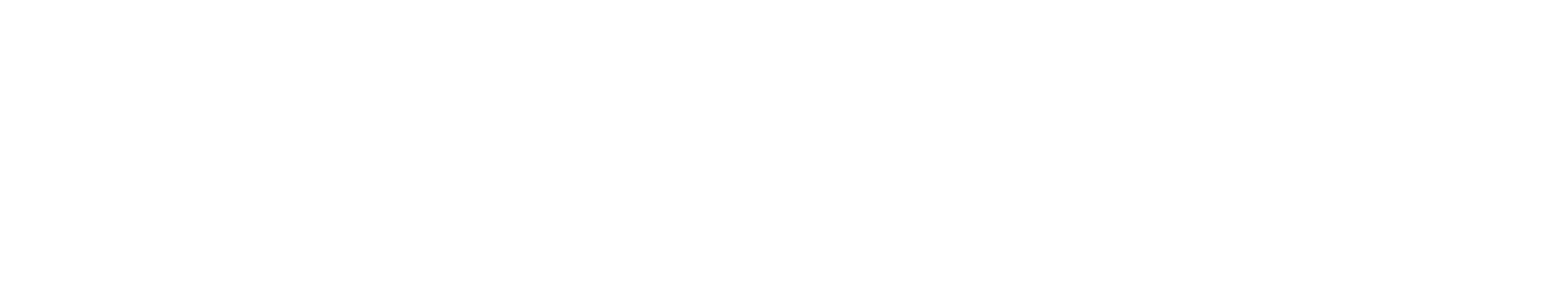
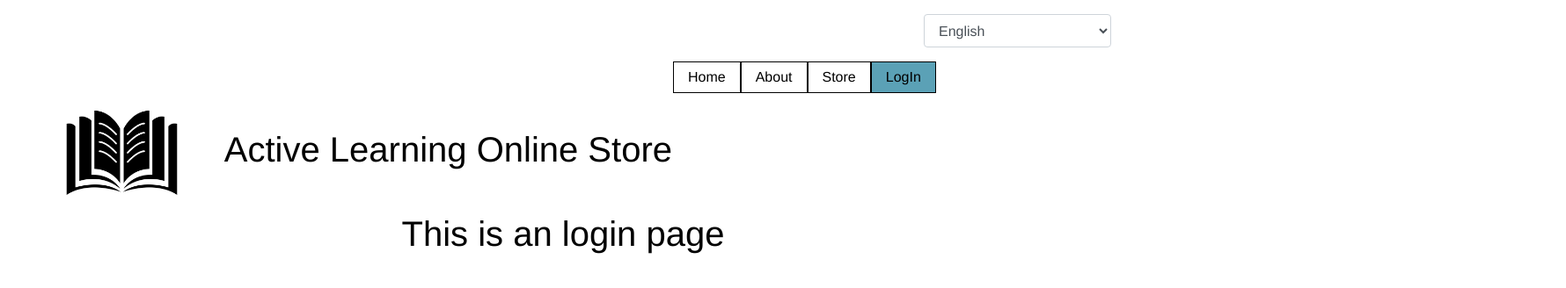
Before and after one commit to sir-radar/book-store, a Vue app: page /login in a window 1280 px wide. Shown: the top 328 px of the page at 88% size, 1780 px wide, since content can reach past the window. Built offline with nearby package versions, Linux system fonts and the light colour scheme.

Commit message:
added skeleton pages

```diff
--- a/package.json
+++ b/package.json
@@ -9,9 +9,10 @@
   },
   "dependencies": {
     "bootstrap": "^4.4.1",
+    "core-js": "^3.6.4",
     "jquery": "^3.4.1",
+    "miragejs": "^0.1.35",
     "popper.js": "^1.16.0",
-    "core-js": "^3.6.4",
     "vue": "^2.6.11",
     "vue-router": "^3.1.5",
     "vuex": "^3.1.2"
--- a/src/components/Menu.vue
+++ b/src/components/Menu.vue
@@ -3,7 +3,7 @@
     <router-link to="/">Home</router-link>
     <router-link to="/about">About</router-link>
     <router-link to="/store">Store</router-link>
-    <a href="">LogIn</a>
+    <router-link to="/login">LogIn</router-link>
     <!-- <router-link>Home</router-link> -->
   </div>
 </template>
--- /dev/null
+++ b/src/views/Login.vue
@@ -0,0 +1,5 @@
+<template>
+  <div class="about">
+    <h1>This is an login page</h1>
+  </div>
+</template>
--- /dev/null
+++ b/src/views/SignUp.vue
@@ -0,0 +1,5 @@
+<template>
+  <div class="about">
+    <h1>This is an signup page</h1>
+  </div>
+</template>
--- /dev/null
+++ b/src/views/Store.vue
@@ -0,0 +1,5 @@
+<template>
+  <div class="about">
+    <h1>This is an store page</h1>
+  </div>
+</template>
```
Also changed, not shown: src/router/index.js (+12 -0 lines), 1 other file (tests, documents, lock files or other folders).
